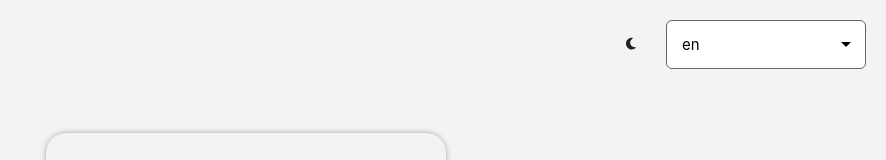
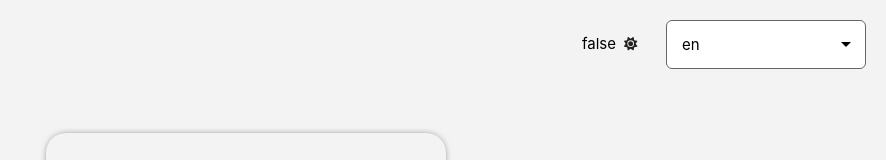
Before and after one commit to romanortynskyi/bookmark-app-fe, a Vue app: page /login in a window 1280 px wide. Shown: the top 160 px of the page, without its empty margins (394-1280 px from the left). Built offline with nearby package versions, Linux system fonts and the light colour scheme; what @kyvg/vue3-notification would draw is missing.

Commit message:
Added dark mode to vuex

```diff
--- a/package.json
+++ b/package.json
@@ -14,7 +14,8 @@
     "click-outside-vue3": "^4.0.1",
     "vue": "^3.2.37",
     "vue-i18n": "^9.1.10",
-    "vue-router": "^4.1.2"
+    "vue-router": "^4.1.2",
+    "vuex": "^4.0.2"
   },
   "devDependencies": {
     "@vitejs/plugin-vue": "^3.0.1",
--- a/src/App.vue
+++ b/src/App.vue
@@ -16,48 +16,41 @@ export default {
       ],
       tabindex: 0,
       selectedLanguageIndex: 0,
-      userTheme: 'light-theme',
     }
   },
   mounted() {
-    const initialUserTheme = this.getTheme() || this.getMediaPreference()
-    this.setTheme(initialUserTheme)
+    const initialIsDarkMode = this.isDarkMode() || this.getMediaPreference()
+    this.setDarkMode(initialIsDarkMode)
   },
   methods: {
     onLanguageChange(index) {
       this.selectedLanguageIndex = index
     },
-    setTheme(theme) {
-      localStorage.setItem('user-theme', theme)
-      this.userTheme = theme
-      document.documentElement.className = theme
-    },
-    toggleTheme() {
-      const activeTheme = localStorage.getItem('user-theme')
+    setDarkMode(isDarkMode) {
+      localStorage.setItem('dark-mode', isDarkMode)
 
-      if (activeTheme === 'light-theme') {
-        this.setTheme('dark-theme')
+      if (isDarkMode) {
+        document.documentElement.classList.add('dark-mode')
       }
 
       else {
-        this.setTheme('light-theme')
+        document.documentElement.classList.remove('dark-mode')
       }
+    },
+    toggleMode() {
+      this.$store.commit('toggleDarkMode')
+      localStorage.setItem('dark-mode', this.isDarkMode())
+      this.setDarkMode(this.isDarkMode())
     },
     getMediaPreference() {
       const hasDarkPreference = window
         .matchMedia('(prefers-color-scheme: dark)')
         .matches
 
-      if (hasDarkPreference) {
-        return 'dark-theme'
-      }
-
-      else {
-        return 'light-theme'
-      }
+      return hasDarkPreference
     },
-    getTheme() {
-      return localStorage.getItem('user-theme')
+    isDarkMode() {
+      return this.$store.state.isDarkMode
     },
   },
   watch: {
@@ -65,15 +58,22 @@ export default {
       this.$root.$i18n.locale = this.languages[newSelectedLanguageIndex]
     },
   },
+  computed: {
+    modeIcon() {
+      return this.isDarkMode() ? 'fa-moon' : 'fa-sun'
+    },
+  },
 }
 </script>
 
 <template>
   <header>
-    <div class="theme-toggle-container">
+    {{ this.isDarkMode() }}
+    <div class="mode-toggle-container">
       <IconButton
-        @click="toggleTheme"
-        :icon="userTheme === 'light-theme' ? 'fa-moon' : 'fa-sun'"
+        @click="toggleMode"
+        :icon="modeIcon"
+        iconColor="var(--text-color)"
       />
     </div>
 
@@ -103,7 +103,7 @@ header {
   right: 0;
 }
 
-.theme-toggle-container {
+.mode-toggle-container {
   margin-right: 20px;
 }
 
--- a/src/assets/base.css
+++ b/src/assets/base.css
@@ -28,7 +28,7 @@
   --icon-button-hover-color: #ccc;
 }
 
-:root.dark-theme {
+:root.dark-mode {
   --text-color: #f3f3f3;
   --background-color: #222120;
   --icon-button-hover-color: rgb(87, 87, 87);
--- a/src/components/Bookmark.vue
+++ b/src/components/Bookmark.vue
@@ -54,6 +54,18 @@ export default {
       })
     },
   },
+  computed: {
+    iconColor() {
+      if (this.isFocused) {
+        return '#000';
+      }
+
+      return 'var(--text-color)';
+    },
+    isDarkMode() {
+      return localStorage.getItem('user-theme') === 'dark-theme';
+    },
+  },
 }
 </script>
 
@@ -71,11 +83,22 @@ export default {
         :src="`https://t3.gstatic.com/faviconV2?client=SOCIAL&type=FAVICON&fallback_opts=TYPE,SIZE,URL&url=${this.link}&size=16`"
         class="favicon"
       />
-      <span class="title">{{ this.title }}</span>
+      <span :class="{
+        title: true,
+        focused: isFocused,
+        darkMode: isDarkMode,
+      }">
+        {{ this.title }}
+      </span>
       <span class="link" v-if="isFocused">{{ this.link }}</span>
     </div>
 
-    <IconButton ref="iconButton" icon="fa-ellipsis-vertical" :click="onMenuClick" />
+    <IconButton
+      ref="iconButton"
+      icon="fa-ellipsis-vertical"
+      :click="onMenuClick"
+      :iconColor="iconColor"
+    />
   </div>
 </template>
 
@@ -113,8 +136,7 @@ export default {
   color: rgb(149,154,163);
 }
 
-span {
+.title {
   cursor: default;
 }
-
 </style>
--- a/src/components/BookmarkList.vue
+++ b/src/components/BookmarkList.vue
@@ -65,7 +65,7 @@ export default {
 
 <style scoped>
 ul {
-  box-shadow: 0px 0px 8px -4px #000000;
+  box-shadow: 0px 0px 8px -4px var(--text-color);
   border-radius: 20px;
 }
 
--- a/src/components/IconButton.vue
+++ b/src/components/IconButton.vue
@@ -7,13 +7,21 @@ export default {
     icon: {
       type: String,
     },
+    iconColor: {
+      type: String,
+    },
   },
 }
 </script>
 
 <template>
   <button @click="click" ref="button">
-    <FontAwesomeIcon :icon="`fa-solid ${icon}`" class="icon" />
+    <FontAwesomeIcon
+      :icon="`fa-solid ${icon}`"
+      :style="{
+        color: iconColor,
+      }"
+    />
   </button>
 </template>
 
@@ -32,8 +40,4 @@ button {
 button:hover {
   background-color: var(--icon-button-hover-color);
 }
-
-.icon {
-  color: var(--text-color);
-}
 </style>
--- a/src/components/Search.vue
+++ b/src/components/Search.vue
@@ -45,6 +45,7 @@ export default {
       v-if="value.length > 0"
       icon="fa-xmark"
       :click="onClear"
+      iconColor="var(--text-color)"
     />
   </div>
 </template>
--- a/src/main.js
+++ b/src/main.js
@@ -4,6 +4,7 @@ import { FontAwesomeIcon } from '@fortawesome/vue-fontawesome'
 import vClickOutsideUmd from 'click-outside-vue3'
 import Notifications from '@kyvg/vue3-notification'
 import { createI18n } from 'vue-i18n'
+import { createStore } from 'vuex'
 
 import {
   faMagnifyingGlass,
@@ -94,4 +95,20 @@ library.add(faMoon)
 
 app.component('FontAwesomeIcon', FontAwesomeIcon)
 
+const store = createStore({
+  state() {
+    return {
+      isDarkMode: false,
+    }
+  },
+  mutations: {
+    toggleDarkMode(state) {
+      state.isDarkMode = !state.isDarkMode
+    },
+  },
+})
+
+app.use(store)
+
+
 app.mount('#app')
```
Also changed, not shown: 1 other file (tests, documents, lock files or other folders).
